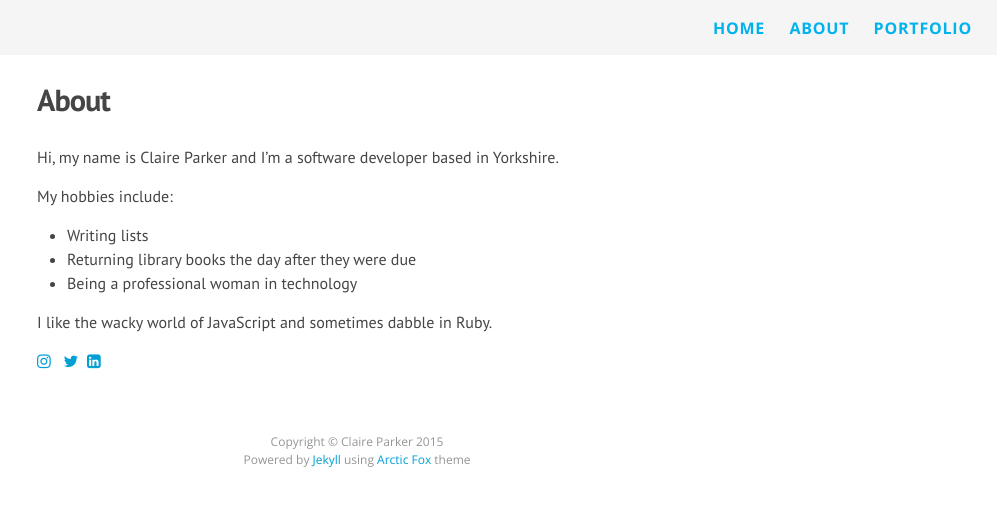
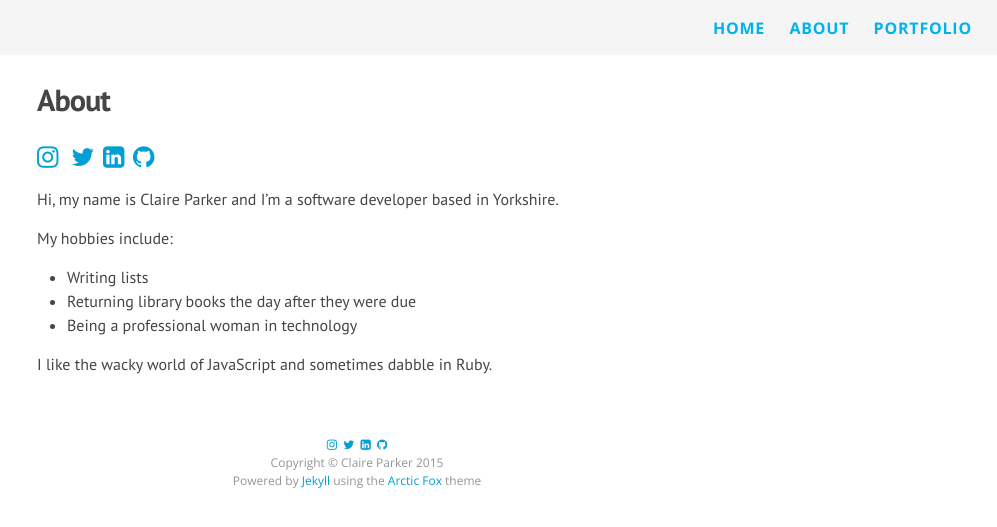
Before and after one commit to claire-codes/blog-com, a Jekyll site: the page built from about.md, in a window 1280 px wide. Shown: the top 527 px of the page, without its empty margins (283-1280 px from the left). Built offline with Jekyll 4.4.1, drawn with Linux system fonts in a browser that asks for light colours; nearby versions of some CDN libraries.

Commit message:
Style changes

```diff
--- a/_includes/footer.html
+++ b/_includes/footer.html
@@ -1,6 +1,6 @@
 <div class="footer" align="center">
-
+<a href=https://instagram.com/flynner__><i class="fa fa-instagram"></i></a>&nbsp;&nbsp;<a href=https://twitter.com/ClaireParkerPen><i class="fa fa-twitter"></i></a>&nbsp;&nbsp;<a href=http://uk.linkedin.com/in/claireparker2><i class="fa fa-linkedin-square"></i></a>&nbsp;&nbsp;<a href=https://github.com/claireparker><i class="fa fa-github"></i></a><br />
   Copyright &copy; Claire Parker 2015<BR />
-  Powered by <a href=http://jekyllrb.com target="_blank">Jekyll</a> using <a href="https://github.com/diezcami/arctic-fox-theme" target="_blank">Arctic Fox</a> theme
+  Powered by <a href=http://jekyllrb.com target="_blank">Jekyll</a> using the <a href="https://github.com/diezcami/arctic-fox-theme" target="_blank">Arctic Fox</a> theme
 
 </div>
--- a/_includes/head.html
+++ b/_includes/head.html
@@ -6,11 +6,11 @@
   <title>{% if page.title %}{{ page.title }}{% else %}{{ site.title }}{% endif %}</title>
   <meta name="description" content="{% if page.excerpt %}{{ page.excerpt | strip_html | strip_newlines | truncate: 160 }}{% else %}{{ site.description }}{% endif %}">
 
+  <link rel="stylesheet" href="https://maxcdn.bootstrapcdn.com/font-awesome/4.4.0/css/font-awesome.min.css">
   <link rel="stylesheet" href="{{ "/css/main.css" | prepend: site.baseurl }}">
   <link rel="canonical" href="{{ page.url | replace:'index.html','' | prepend: site.baseurl | prepend: site.url }}">
   <link rel="alternate" type="application/rss+xml" title="{{ site.title }}" href="{{ "/feed.xml" | prepend: site.baseurl | prepend: site.url }}" />
 
   <link href='https://fonts.googleapis.com/css?family=PT+Sans:400,700' rel='stylesheet' type='text/css'>
   <link href='https://fonts.googleapis.com/css?family=Open+Sans:300,700' rel='stylesheet' type='text/css'>
-  <link rel="stylesheet" href="https://maxcdn.bootstrapcdn.com/font-awesome/4.4.0/css/font-awesome.min.css">
 </head>
--- a/_sass/_layout.scss
+++ b/_sass/_layout.scss
@@ -155,3 +155,7 @@
         background: #F5F5F5;
         padding: 20px;
     }
+    /* About Page */
+.about-icon {
+    font-size: 25px;
+}
--- a/about.md
+++ b/about.md
@@ -3,6 +3,8 @@ layout: page
 title: About
 permalink: /about/
 ---
+
+[<i class="fa fa-instagram about-icon"></i>](https://instagram.com/flynner__ "Instagram") &nbsp;&nbsp;[<i class="fa fa-twitter about-icon"></i>](https://twitter.com/ClaireParkerPen "Twitter")&nbsp;&nbsp;[<i class="fa fa-linkedin-square about-icon"></i>](http://uk.linkedin.com/in/claireparker2 "LinkedIn")&nbsp;&nbsp;[<i class="fa fa-github about-icon"></i>](https://github.com/claireparker "GitHub")
 
 Hi, my name is Claire Parker and I'm a software developer based in Yorkshire.
 
@@ -13,5 +15,3 @@ My hobbies include:
 * Being a professional woman in technology
 
 I like the wacky world of JavaScript and sometimes dabble in Ruby.
-
-[<i class="fa fa-instagram"></i>](https://instagram.com/flynner__ "Instagram") &nbsp;&nbsp;[<i class="fa fa-twitter"></i>](https://twitter.com/ClaireParkerPen "Twitter")&nbsp;&nbsp;[<i class="fa fa-linkedin-square"></i>](http://uk.linkedin.com/in/claireparker2 "LinkedIn")
```
